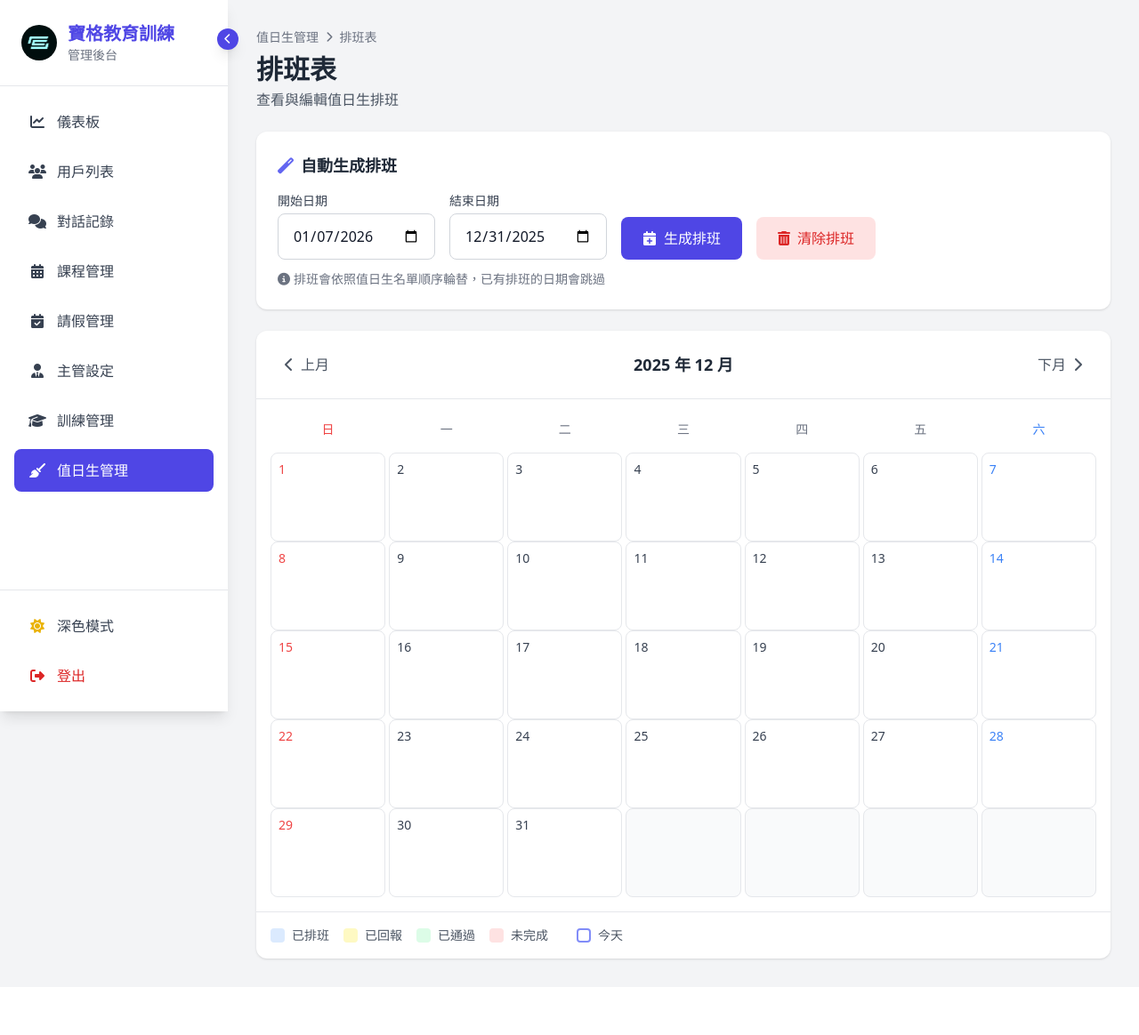
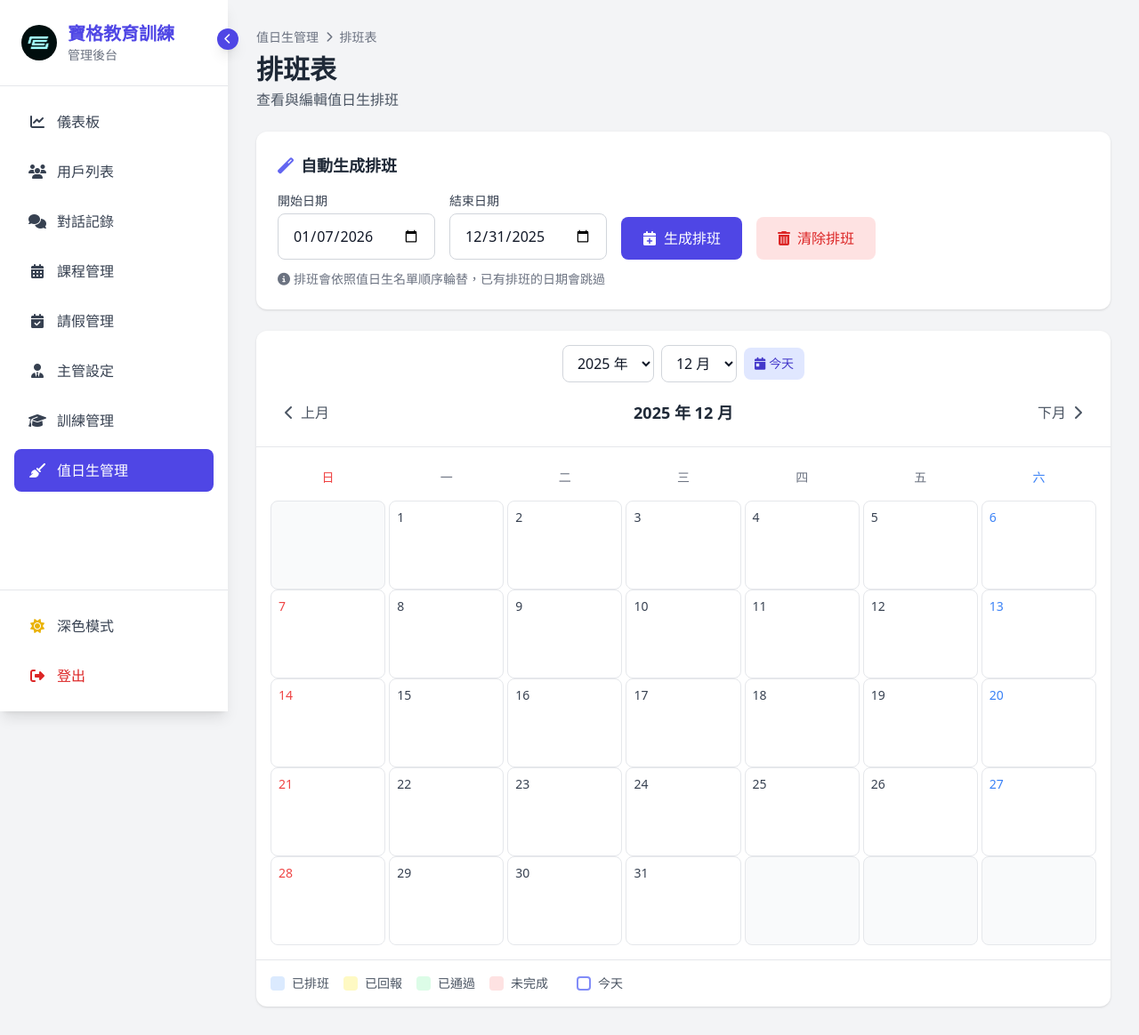
Before and after one commit to Bryant88888888/ai-coach, a FastAPI app: page /dashboard/duty/schedule?year=2025&month=12 in a window 1280 px wide. Shown: the whole page at 89% size. Before the commit the page ends 1082 px from the top, so only its background shows below. Run offline with FastAPI, Linux system fonts and the light colour scheme; the visitor is signed in with stand-in values (Sample User, id 1); some libraries are stand-ins or nearby versions.

Commit message:
Fix calendar weekday alignment and add navigation features
- Set calendar to start with Sunday (was Monday by default)
- Add year/month dropdown selectors for quick navigation
- Add "Today" button to jump back to current month
- Keep prev/next month arrows for convenience

Co-Authored-By: Claude Opus 4.5 <noreply@anthropic.com>

```diff
--- a/app/services/duty_service.py
+++ b/app/services/duty_service.py
@@ -189,6 +189,8 @@ class DutyService:
                 "schedules": {日期: [排班列表], ...}
             }
         """
+        # 設定週日為一週的第一天（6 = Sunday）
+        calendar.setfirstweekday(6)
         # 生成月曆
         cal = calendar.monthcalendar(year, month)
 
--- a/app/templates/duty_schedule.html
+++ b/app/templates/duty_schedule.html
@@ -65,7 +65,28 @@
 
 <!-- 月曆導航 -->
 <div class="bg-white dark:bg-gray-800 rounded-xl shadow overflow-hidden">
-    <div class="p-4 border-b dark:border-gray-700 flex items-center justify-between">
+    <div class="p-4 border-b dark:border-gray-700">
+        <!-- 上排：年月選擇 -->
+        <div class="flex flex-wrap items-center justify-center gap-2 mb-3">
+            <select id="year-select" onchange="goToMonth()"
+                    class="px-3 py-2 border border-gray-300 dark:border-gray-600 rounded-lg bg-white dark:bg-gray-700 text-gray-900 dark:text-white focus:ring-2 focus:ring-indigo-500">
+                {% for y in range(calendar_data.year - 2, calendar_data.year + 3) %}
+                <option value="{{ y }}" {% if y == calendar_data.year %}selected{% endif %}>{{ y }} 年</option>
+                {% endfor %}
+            </select>
+            <select id="month-select" onchange="goToMonth()"
+                    class="px-3 py-2 border border-gray-300 dark:border-gray-600 rounded-lg bg-white dark:bg-gray-700 text-gray-900 dark:text-white focus:ring-2 focus:ring-indigo-500">
+                {% for m in range(1, 13) %}
+                <option value="{{ m }}" {% if m == calendar_data.month %}selected{% endif %}>{{ m }} 月</option>
+                {% endfor %}
+            </select>
+            <a href="/dashboard/duty/schedule"
+               class="px-3 py-2 bg-indigo-100 dark:bg-indigo-900/50 text-indigo-700 dark:text-indigo-400 rounded-lg hover:bg-indigo-200 dark:hover:bg-indigo-900 transition text-sm font-medium">
+                <i class="fas fa-calendar-day mr-1"></i>今天
+            </a>
+        </div>
+        <!-- 下排：上下月切換 -->
+        <div class="flex items-center justify-between">
             <a href="/dashboard/duty/schedule?year={{ prev_year }}&month={{ prev_month }}"
                class="px-4 py-2 text-gray-600 dark:text-gray-400 hover:bg-gray-100 dark:hover:bg-gray-700 rounded-lg transition min-h-[44px] flex items-center">
                 <i class="fas fa-chevron-left mr-2"></i>上月
@@ -77,6 +98,7 @@
                class="px-4 py-2 text-gray-600 dark:text-gray-400 hover:bg-gray-100 dark:hover:bg-gray-700 rounded-lg transition min-h-[44px] flex items-center">
                 下月<i class="fas fa-chevron-right ml-2"></i>
             </a>
+        </div>
     </div>
 
     <!-- 月曆 -->
@@ -287,5 +309,12 @@ function confirmClear() {
     const endDate = document.getElementById('schedule-end-date').value;
     return confirm(`確定要清除 ${startDate} 到 ${endDate} 的所有排班嗎？\n\n此操作無法復原！`);
 }
+
+// 跳轉到指定年月
+function goToMonth() {
+    const year = document.getElementById('year-select').value;
+    const month = document.getElementById('month-select').value;
+    window.location.href = `/dashboard/duty/schedule?year=${year}&month=${month}`;
+}
 </script>
 {% endblock %}
```
Also changed, not shown: calendar.png (added). Lines whose indentation alone changed are shown as unchanged.
